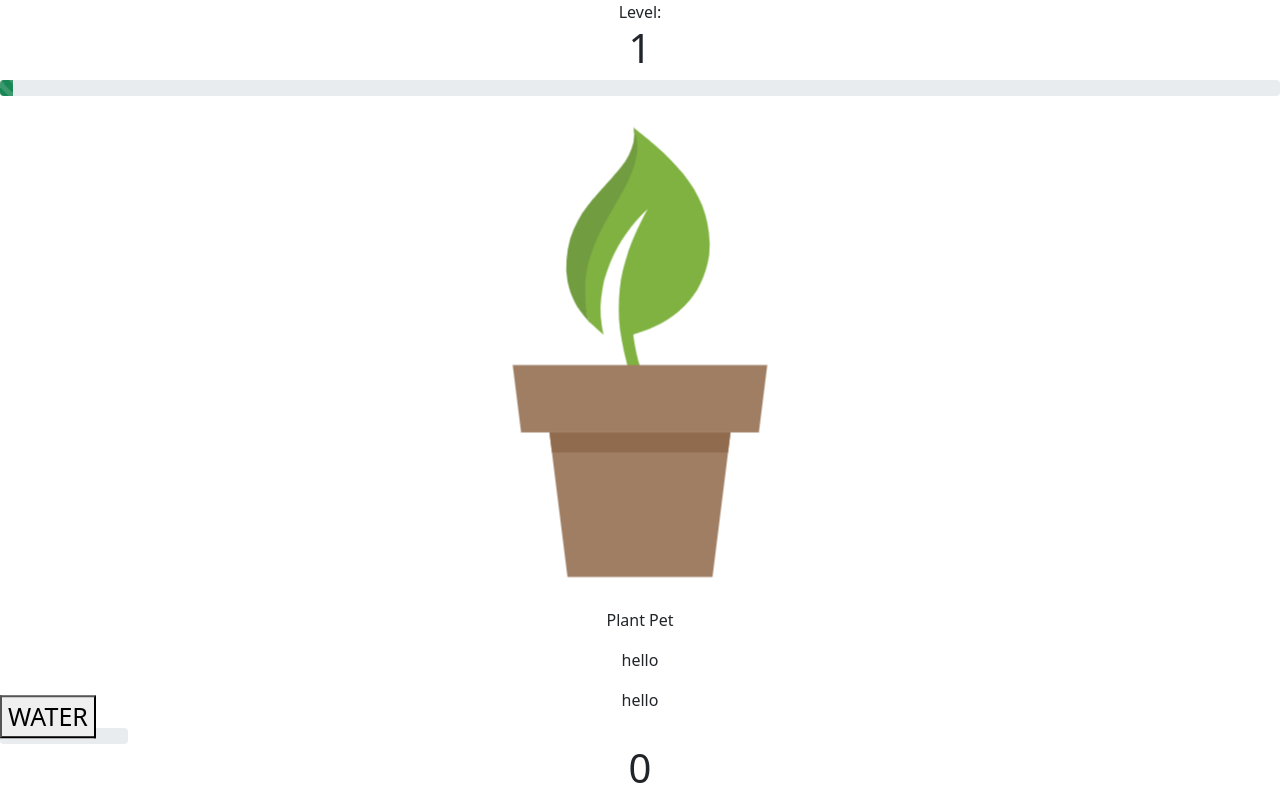
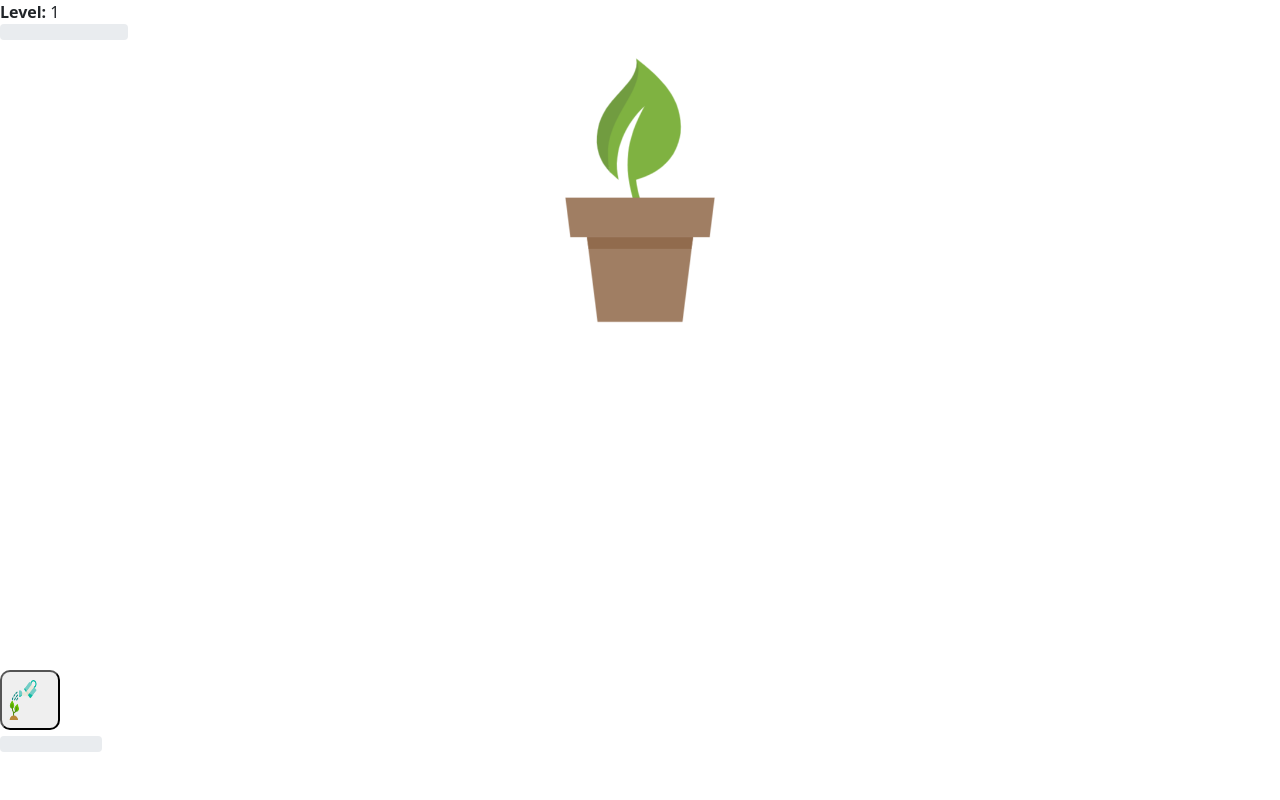
Before and after one commit to alex-schrader/PlantPet, a React (Create React App) app in the folder plantpet/: page / in a window 1280 px wide. Built offline with nearby package versions, Linux system fonts and the light colour scheme.

Commit message:
adding water button ui

```diff
--- a/plantpet/package.json
+++ b/plantpet/package.json
@@ -3,6 +3,7 @@
   "version": "0.1.0",
   "private": true,
   "dependencies": {
+    "-": "0.0.1",
     "@testing-library/jest-dom": "^5.14.1",
     "@testing-library/react": "^11.2.7",
     "@testing-library/user-event": "^12.8.3",
@@ -11,6 +12,8 @@
     "react-bootstrap": "^2.0.0-rc.0",
     "react-dom": "^17.0.2",
     "react-scripts": "4.0.3",
+    "save": "^2.4.0",
+    "styled-components": "^5.3.1",
     "web-vitals": "^1.1.2"
   },
   "scripts": {
--- a/plantpet/src/App.css
+++ b/plantpet/src/App.css
@@ -3,21 +3,42 @@
 }
 
 .progBar{
-  width:10%;
+  width:8%;
+  position: absolute;
+  bottom: 5%;
+  left: 0;
+  transform: translateY(-50%);
+}
+.waterlogo{
+  width: 30px;
+  height:40px;
 }
 
 .waterButton {
-  font-size: 25px;
+  width:60px;
+  height:60px;
   text-align: left;
   position: absolute;
   bottom: 5%;
   left: 0;
   transform: translateY(-50%);
+  border-radius: 10px;
+  transition: width .5s;
+  transition: height .5s
+}
+.waterButton:hover {
+  width:80px;
+  height:80px;
 }
 
 .App-logo {
   height: 40vmin;
   pointer-events: none;
+}
+
+.imgprop {
+  height: 300px;
+  width:auto;
 }
 
 @media (prefers-reduced-motion: no-preference) {
--- a/plantpet/src/App.js
+++ b/plantpet/src/App.js
@@ -1,18 +1,18 @@
 import logo from "./logo.svg";
-import "./App.css";
 import plant from "./plant.png";
-import Exampletext from "./Exampletext";
 import { useState } from "react";
 import ProgressBar from "react-bootstrap/ProgressBar";
 import "bootstrap/dist/css/bootstrap.min.css";
 import Levels from "./Components/Levels";
+import "./App.css";
+import waterplant from './waterplant.png'
 
 function App() {
   const [water, setWater] = useState(0);
   const clickHandlerWater = () => {
     if (water === 20) {
-      setWater(1);
-      setLevel(level + 1);
+      setWater(0);
+      setLevel(level + .25);
       console.log('hi')
       console.log(level)
     } else {
@@ -23,18 +23,19 @@ function App() {
 
   return (
     <div className="App">
-      <Levels level={level} />
-      <img src={plant} />
-      <p>Plant Pet</p>
-      <Exampletext />
-      <Exampletext />
-      <div className="progBar">
-        <ProgressBar animated variant="success" now={water} max={20} />
+      <Levels level={level} arg = "hello"/>
+      <img src={plant} className="imgprop"/>
+
+      <div className="water">
+        <div className="progBar">
+          <ProgressBar animated variant="success" now={water} max={21} />
+        </div>
+        <button onClick={clickHandlerWater} className="waterButton">
+          <img className ="waterlogo" src={waterplant}></img>
+        </button>
       </div>
-      <button onClick={clickHandlerWater} className="waterButton">
-        WATER
-      </button>
-      <h1>{water}</h1>
+      {/* <h1>{water}</h1> */}
+
     </div>
   );
 }
--- a/plantpet/src/Components/Levels.css
+++ b/plantpet/src/Components/Levels.css
@@ -1,5 +1,4 @@
 .level{
     width:10%;
     text-align: left;
-
   }
--- a/plantpet/src/Components/Levels.js
+++ b/plantpet/src/Components/Levels.js
@@ -1,14 +1,13 @@
 import ProgressBar from "react-bootstrap/ProgressBar";
 import "bootstrap/dist/css/bootstrap.min.css";
 import { useState } from "react";
+import "./Levels.css";
 
 const Levels = (props) => {
-
-
   return (
     <div className="level">
-      Level: <h1>{props.level}</h1>
-      <ProgressBar animated variant="success" now={props.level} />
+      <b>Level:</b> {Math.floor(props.level)}
+      <ProgressBar animated variant="success" max={1} now={props.level-Math.floor(props.level)} />
     </div>
   );
 };
```
Also changed, not shown: plantpet/src/waterplant.png (added), 1 other file (tests, documents, lock files or other folders).
